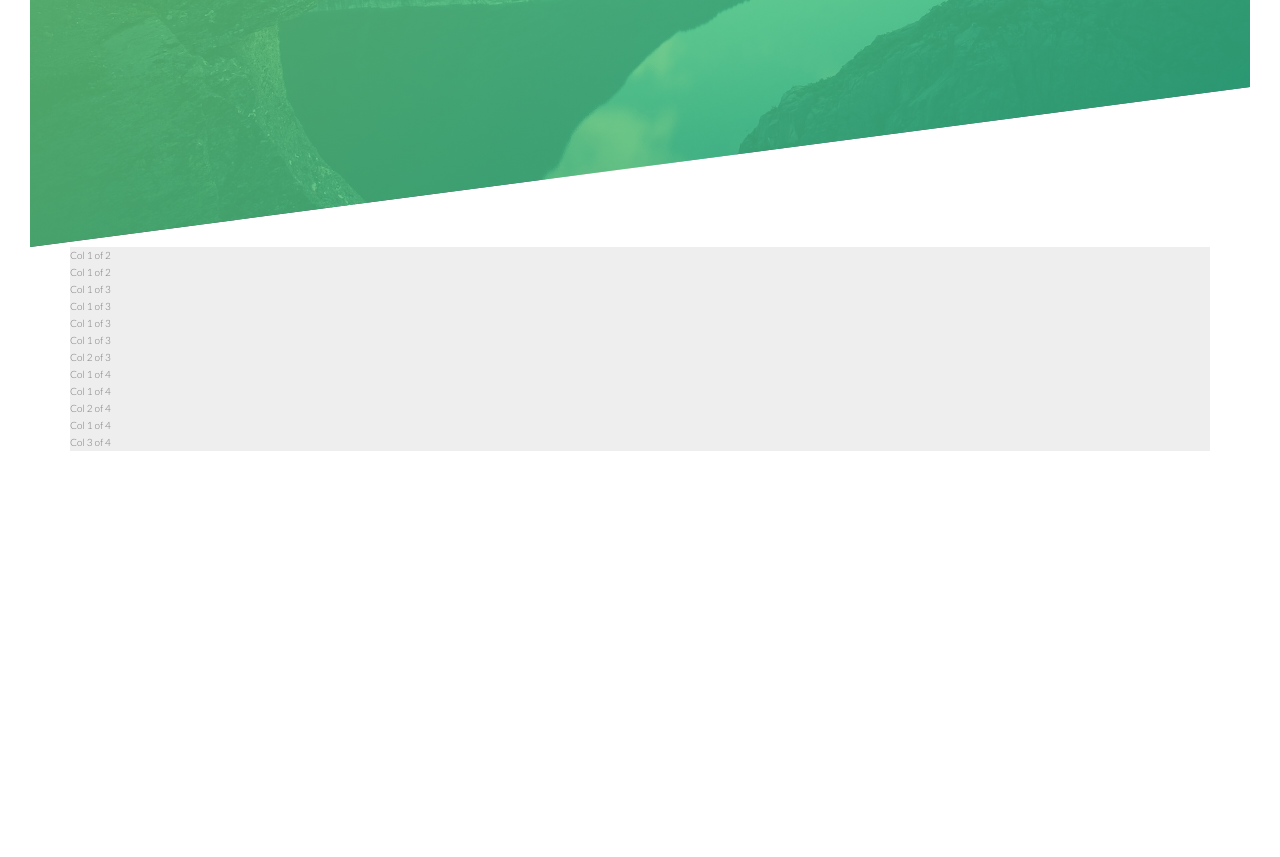
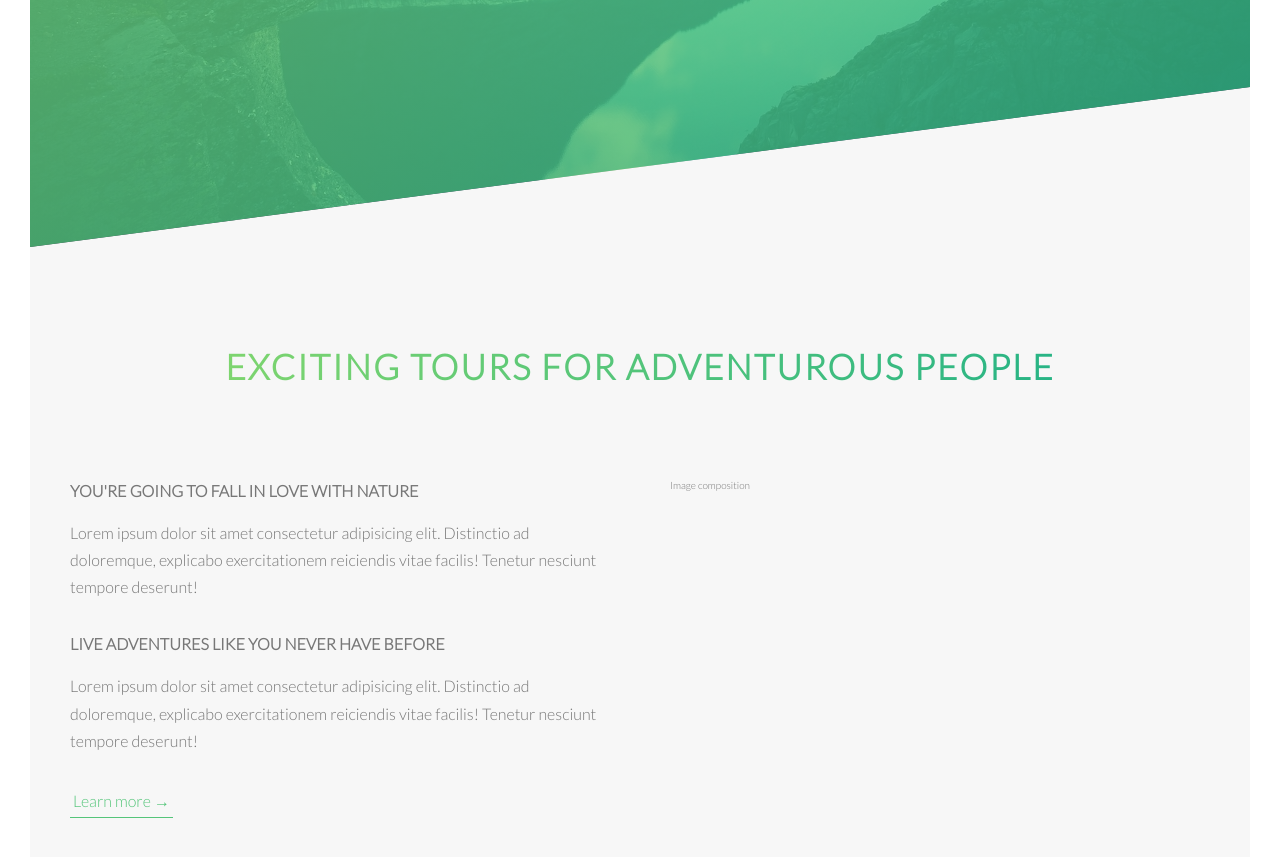
Before and after one commit to afrenchel/Natours, a website: page index.html in a window 1280 px wide. Shown: the part 543-1400 px from the top of the page. Before the commit the page ends 1024 px from the top, so only its background shows below. Drawn offline with Linux system fonts and the light colour scheme.

Commit message:
create about section

```diff
--- a/index.html
+++ b/index.html
@@ -32,74 +32,39 @@
 
     </header>
 
-    <section class="grid-test">
+   <main>
 
-        <div class="row">
-            <div class="col-1-of-2">
-                 Col 1 of 2
+    <section class="section-about">
 
-            </div>
-            <div class="col-1-of-2">
-                Col 1 of 2
-            </div>
-</div>
-
-            <div class="row">
-                <div class="col-1-of-3">
-                     Col 1 of 3
-
-                </div>
-
-                <div class="col-1-of-3">
-                    Col 1 of 3
-                </div>
-
-                <div class="col-1-of-3">
-                    Col 1 of 3
-                </div>
+        <div class="u-center-text u-margin-bottom-big">
+            <h2 class="heading-secondary">
+                Exciting tours for adventurous people
+            </h2>
 
         </div>
 
 <div class="row">
-                    <div class="col-1-of-3">
-                         Col 1 of 3
-
+    <div class="col-1-of-2">
+       <h3 class="heading-tertiary u-margin-bottom-small">You're going to fall in love with nature</h3>
+       <p class="paragraph">
+        Lorem ipsum dolor sit amet consectetur adipisicing elit. Distinctio ad doloremque, explicabo exercitationem reiciendis vitae facilis! Tenetur nesciunt tempore deserunt!
+       </p>
+       <h3 class="heading-tertiary u-margin-bottom-small">Live adventures like you never have before</h3>
+       <p class="paragraph">
+        Lorem ipsum dolor sit amet consectetur adipisicing elit. Distinctio ad doloremque, explicabo exercitationem reiciendis vitae facilis! Tenetur nesciunt tempore deserunt!
+       </p>
+       <a href="#" class="btn-text">Learn more &rarr;</a>
     </div>
 
-                    <div class="col-2-of-3">
-                        Col 2 of 3
+    <div class="col-1-of-2">
+        Image composition
     </div>
-                    </div>
-<div class="row">
-    <div class="col-1-of-4">
-        Col 1 of 4
-
-   </div>
-
-   <div class="col-1-of-4">
-       Col 1 of 4
-   </div>
-
-   <div class="col-2-of-4">
-       Col 2 of 4
-   </div>
-
-</div>
-
-<div class="row">
-    <div class="col-1-of-4">
-        Col 1 of 4
-
-   </div>
-
-   <div class="col-3-of-4">
-       Col 3 of 4
 </div>
 
 
-</div>
+    </section>
 
-    </section>
+   </main>
 
 </body>
 </html>
--- a/sass/abstracts/_mixins.scss
+++ b/sass/abstracts/_mixins.scss
@@ -0,0 +1,7 @@
+@mixin clearfix {
+    &::after {
+        content:"";
+        display: table;
+        clear: both;
+    }
+}
--- a/sass/abstracts/_variables.scss
+++ b/sass/abstracts/_variables.scss
@@ -1,7 +1,19 @@
+$grid-width: 114rem;
+$gutter-vertical: 8rem;
+$gutter-horizontal: 6rem;
+
 $color-primary: #55c57a;
 $color-primary-light: #7ed56f;
 $color-primary-dark: #28b485;
 
+$color-grey-light-1: #f7f7f7;
+
 $color-grey-dark: #777;
 $color-white: #fff;
 $color-black: #000;
+
+$grid-width: 114rem;
+$gutter-vertical: 8rem;
+$gutter-horizontal: 6rem;
+
+$default-font-size: 1.6rem;
--- a/sass/base/_typography.scss
+++ b/sass/base/_typography.scss
@@ -34,3 +34,34 @@ body {
 }
 
 }
+
+.heading-secondary {
+    font-size: 3.5rem;
+    text-transform: uppercase;
+    font-weight: 700;
+    background-image: linear-gradient(to right, $color-primary-light, $color-primary-dark);
+    display: inline-block;
+    -webkit-background-clip: text;
+    color: transparent;
+    transition: all .2s;
+    letter-spacing: 2px;
+
+    &:hover {
+        transform: skewY(2deg) skewX(15deg) scale(1.1);
+        text-shadow: .5rem 1rem 2rem rgba($color-black, .2);
+    }
+}
+
+.heading-tertiary {
+    font-size: $default-font-size;
+    font-weight: 700;
+    text-transform: uppercase;
+}
+
+.paragraph {
+    font-size: $default-font-size;
+
+    &:not(last-child) {
+        margin-bottom: 3rem;
+    }
+}
--- a/sass/base/_utilities.scss
+++ b/sass/base/_utilities.scss
@@ -0,0 +1,13 @@
+.u-center-text {
+    text-align: center;
+}
+
+.u-margin-bottom-big {
+    margin-bottom: 8rem;
+}
+.u-margin-bottom-small {
+    margin-bottom: 1.5rem;
+}
+.u-margin-bottom-medium {
+    margin-bottom: 4rem;
+}
--- a/sass/components/_button.scss
+++ b/sass/components/_button.scss
@@ -65,3 +65,32 @@
 
 }
         }
+
+
+        .btn-text {
+
+          &:link,
+          &:visited {
+            font-size: $default-font-size;
+            color: $color-primary;
+            display: inline-block;
+            text-decoration: none;
+            border-bottom: 1px solid $color-primary;
+            padding: 3px;
+            transition: all .2s;
+
+          }
+
+          &:hover {
+          background-color: $color-primary;
+          color: $color-white;
+          box-shadow: 0 1rem 2rem rgba ($color-black, .15);
+          transform: translateY(-2px);
+          }
+
+          &:active {
+            box-shadow: 0 .5rem 1rem rgba ($color-black, .15);
+            transform: translateY(0px);
+
+          }
+        }
--- a/sass/layout/_gridtest.scss
+++ b/sass/layout/_gridtest.scss
@@ -1,6 +1,33 @@
 .row {
 
-    max-width: 114rem;
-    background-color: #eee;
+    max-width: $grid-width;
     margin: 0 auto;
+
+
+
+    &:not(:last-child)
+     {
+        margin-bottom: $gutter-vertical;
+    }
+
+    //Pseudo class :not (:last-child) selecteaza tot in afara de last child)//
+
+    @include clearfix;
+
+    [class^="col-"] {
+
+        float: left;
+
+        &:not(:last-child) {
+            margin-right: $gutter-horizontal;
+
+    }
+
+    }
+
+    .col-1-of-2 {
+
+        width: calc((100% - #{$gutter-horizontal}) /2 );
+
 }
+}
--- a/sass/pages/_home.scss
+++ b/sass/pages/_home.scss
@@ -0,0 +1,5 @@
+.section-about {
+    background-color: $color-grey-light-1;
+    padding: 25rem 0rem;
+    margin-top: -20vh;
+}
```
Also changed, not shown: sass/main.css, 1 other file. Lines whose indentation alone changed are shown as unchanged.
